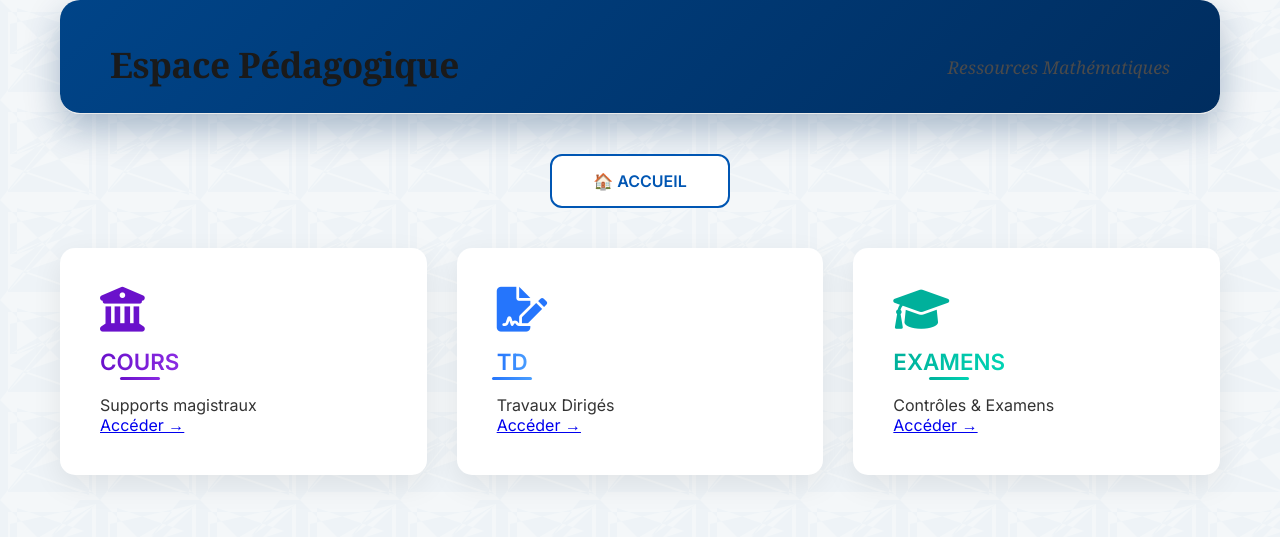
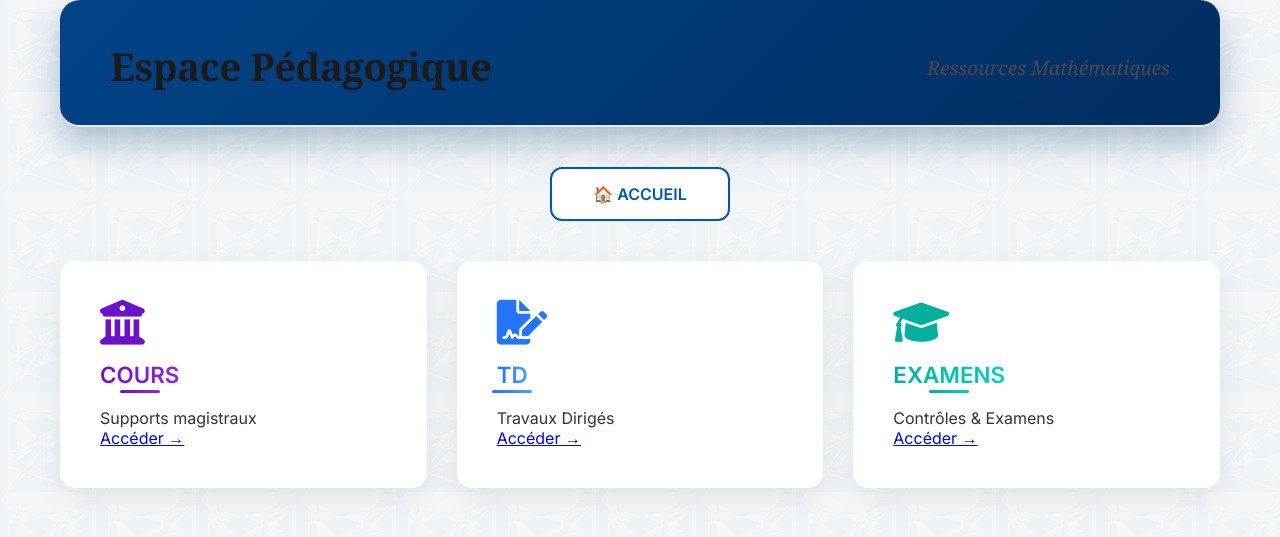
Before and after one commit to mahmoudmath/mahmoudmath.github.io, a Jekyll site: the page pedagogie.html, which Jekyll copies as it is, in a window 1280 px wide. Shown: the top 537 px of the page. Built offline with Jekyll 4.4.1, drawn with Linux system fonts in a browser that asks for light colours.

Commit message:
Update pedagogie.html

```diff
--- a/pedagogie.html
+++ b/pedagogie.html
@@ -20,26 +20,28 @@ j=d.createElement(s),dl=l!='dataLayer'?'&l='+l:'';j.async=true;j.src=
     <style>
         /* Style pour l'en-tête (copié depuis la page Recherche) */
         .professor-header {
-            margin-bottom: 30px;
-            padding-bottom: 20px;
-            border-bottom: 1px solid #eaeaea;
+            margin-bottom: 40px;
+            padding-bottom: 25px;
+            border-bottom: 2px solid #eaeaea;
+            width: 100%;
         }
 
         .professor-name {
-            font-size: 2.2rem;
+            font-size: 2.4rem;
             font-weight: 600;
             color: #1a1a1a;
-            margin-bottom: 5px;
+            margin-bottom: 8px;
             letter-spacing: -0.5px;
             font-family: 'Georgia', 'Times New Roman', Palatino, serif;
         }
 
         .professor-title {
-            font-size: 1.1rem;
+            font-size: 1.2rem;
             color: #4a4a4a;
             font-weight: 400;
             font-style: italic;
             font-family: 'Georgia', 'Times New Roman', Palatino, serif;
+            margin-bottom: 5px;
         }
     </style>
 </head>
@@ -49,7 +51,7 @@ j=d.createElement(s),dl=l!='dataLayer'?'&l='+l:'';j.async=true;j.src=
 height="0" width="0" style="display:none;visibility:hidden"></iframe></noscript>
 <!-- End Google Tag Manager (noscript) -->
     <div class="container">
-        <!-- EN-TÊTE AJOUTÉ COMME DANS RECHERCHE -->
+        <!-- EN-TÊTE COMME DANS RECHERCHE -->
         <header class="professor-header">
             <div class="professor-name">Espace Pédagogique</div>
             <div class="professor-title">Ressources Mathématiques</div>
```
